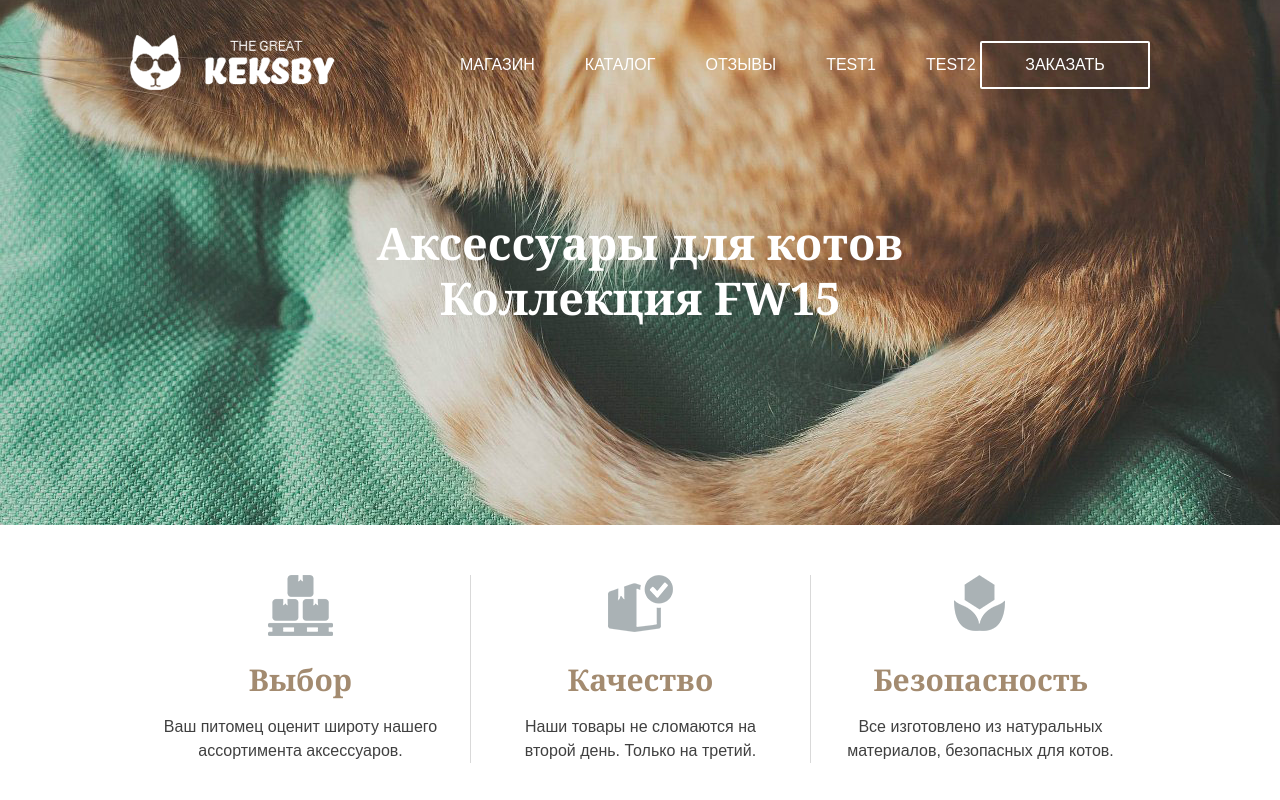
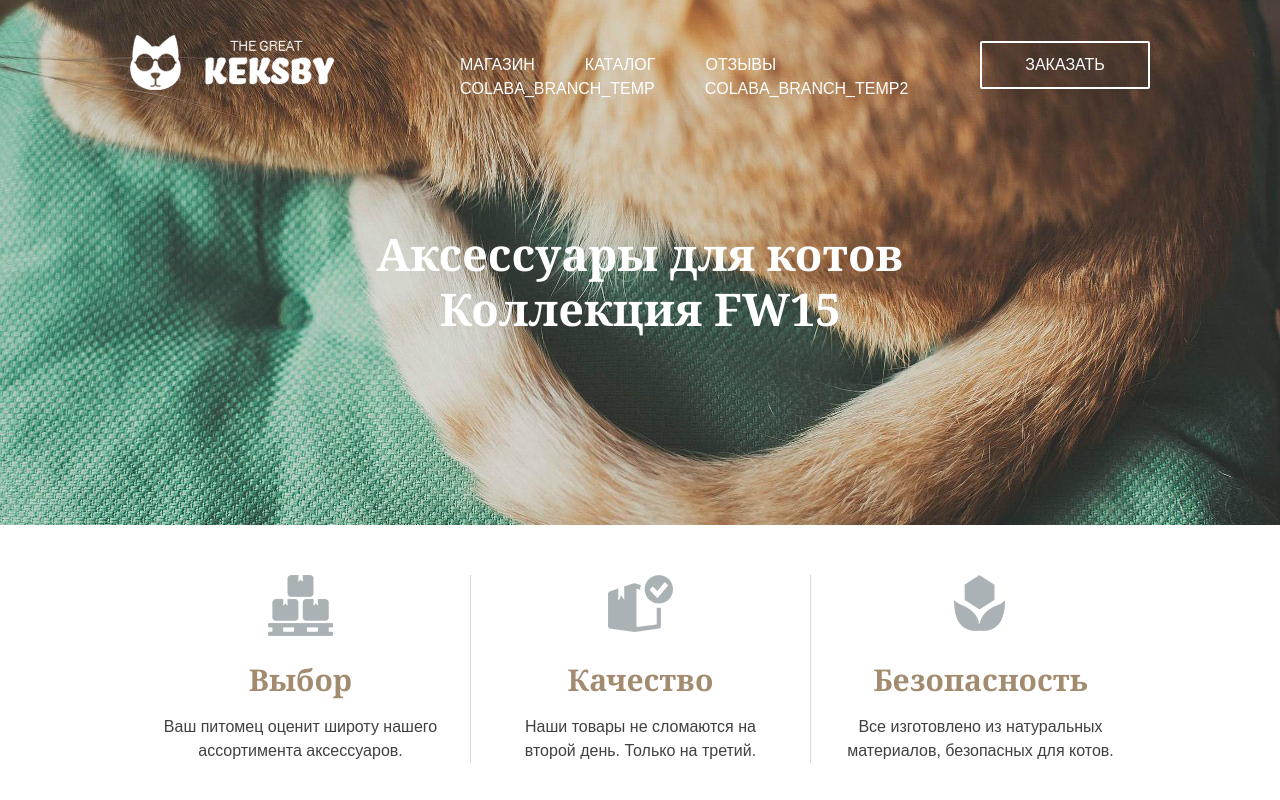
Before and after one commit to vernigora2k/colaba, a plain HTML site: page index.html in a window 1280 px wide. Shown: the top 800 px of the page. Drawn offline with Linux system fonts and the light colour scheme.

Commit message:
modified index.html mein_menu

```diff
--- a/index.html
+++ b/index.html
@@ -16,8 +16,8 @@
             <li><a href="#">Магазин</a></li>
             <li><a href="#">Каталог</a></li>
             <li><a href="#">Отзывы</a></li>
-            <li><a href="#">Test1</a></li>
-            <li><a href="#">Test2</a></li>
+            <li><a href="#">colaba_branch_temp</a></li>
+            <li><a href="#">colaba_branch_temp2</a></li>
           </ul>
           <a class="btn btn-quick-order" href="#">Заказать</a>
         </div>
```
